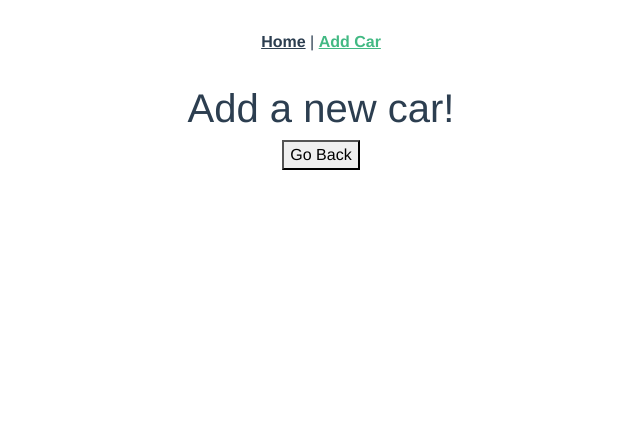
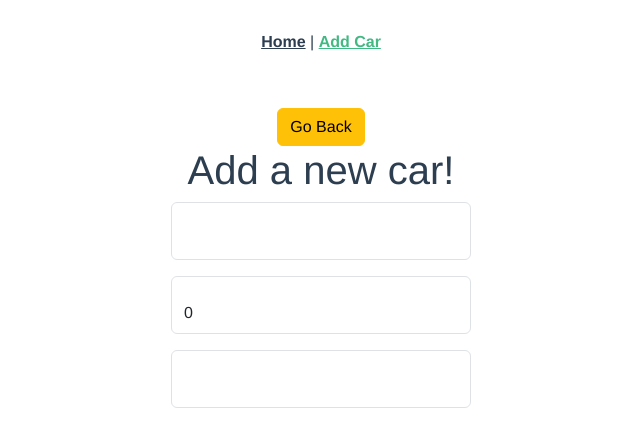
Before and after one commit to cyrilmuchemi/car-shop-dashboard, a Vue app: page /addnewcar in a window 1280 px wide. Shown: the top 446 px of the page, without its empty margins (319-959 px from the left). Built offline with nearby package versions, Linux system fonts and the light colour scheme.

Commit message:
Create a basic form

```diff
--- a/public/index.html
+++ b/public/index.html
@@ -4,8 +4,6 @@
     <meta charset="utf-8">
     <meta http-equiv="X-UA-Compatible" content="IE=edge">
     <meta name="viewport" content="width=device-width,initial-scale=1.0">
-    <link rel="icon" href="<%= BASE_URL %>favicon.ico">
-    <link rel="stylesheet" href="node_modules/modern-normalize/modern-normalize.css">
     <title>Car Store Dashboard</title>
   </head>
   <body>
--- a/src/views/AddNewCar.vue
+++ b/src/views/AddNewCar.vue
@@ -1,12 +1,132 @@
 <script setup>
 import { useRouter } from "vue-router";
+import { ref } from "vue";
 const router = useRouter();
+const carName = ref("");
+const carNameErr = ref(false);
+const carNameMsg = ref("");
+const carPrice = ref(0);
+const carPriceErr = ref(false);
+const carPriceMsg = ref("");
+const carModelYear = ref("");
+const carModelYearErr = ref(false);
+const carModelYearMsg = ref("");
 const goBack = () => {
   router.push({ name: "home" });
+};
+const validateCarName = () => {
+  if (!carName.value) {
+    carNameErr.value = true;
+    carNameMsg.value = "Enter Car Name";
+  } else {
+    carNameErr.value = false;
+    carNameMsg.value = "";
+  }
+};
+const validateCarPrice = () => {
+  if (!carName.value) {
+    carPriceErr.value = true;
+    carPriceMsg.value = "Enter Car Price";
+  } else {
+    carPriceErr.value = false;
+    carPriceMsg.value = "";
+  }
+};
+const validateCarYear = () => {
+  if (!carModelYear.value) {
+    carModelYearErr.value = true;
+    carModelYearMsg.value = "Enter Car Model Year";
+  } else {
+    carModelYearErr.value = false;
+    carModelYearMsg.value = "";
+  }
 };
 </script>
 
 <template>
-  <h1>Add a new car!</h1>
-  <button @click="goBack()" class="btn-primary">Go Back</button>
+  <div class="container">
+    <br />
+    <button @click="goBack()" class="btn btn-warning">Go Back</button>
+    <h1>Add a new car!</h1>
+    <div>
+      <form method="post" action="#" enctype="multipart/form-data">
+        <div class="row g-3 align-items-center mb-3">
+          <div class="col-auto d-block mx-auto">
+            <div
+              class="form-floating"
+              :class="{ 'form-data-error': carNameErr }"
+            >
+              <input
+                type="text"
+                id="carShopName"
+                placeholder="Car Name"
+                class="form-control w300"
+                v-model.trim="carName"
+                @input="validateCarName"
+              />
+              <label for="carShopName"></label>
+              <span class="error-feedback" v-if="carNameErr">
+                {{ carNameMsg }}
+              </span>
+            </div>
+          </div>
+        </div>
+        <div class="row g-3 align-items-center mb-3">
+          <div class="col-auto d-block mx-auto">
+            <div
+              class="form-floating"
+              :class="{ 'form-data-error': carPriceErr }"
+            >
+              <input
+                type="number"
+                id="carShopPrice"
+                placeholder="Car Price"
+                class="form-control w300"
+                v-model.trim="carPrice"
+                @input="validateCarPrice"
+              />
+              <label for="carPrice"></label>
+              <span class="error-feedback" v-if="carPriceErr">
+                {{ carPriceMsg }}
+              </span>
+            </div>
+          </div>
+        </div>
+        <div class="row g-3 align-items-center mb-3">
+          <div class="col-auto d-block mx-auto">
+            <div
+              class="form-floating"
+              :class="{ 'form-data-error': carModelYearErr }"
+            >
+              <input
+                type="text"
+                id="carShopPrice"
+                placeholder="Car Price"
+                class="form-control w300"
+                v-model.trim="carModelYear"
+                @input="validateCarYear"
+              />
+              <label for="carPrice"></label>
+              <span class="error-feedback" v-if="carModelYearErr">
+                {{ carModelYearMsg }}
+              </span>
+            </div>
+          </div>
+        </div>
+      </form>
+    </div>
+  </div>
 </template>
+
+<style scoped>
+.w300 {
+  width: 300px !important;
+}
+.form-data-error input,
+.form-data-error textarea {
+  color: rgb(218, 28, 28) !important;
+}
+.error-feedback {
+  padding-left: 3px;
+}
+</style>
```
